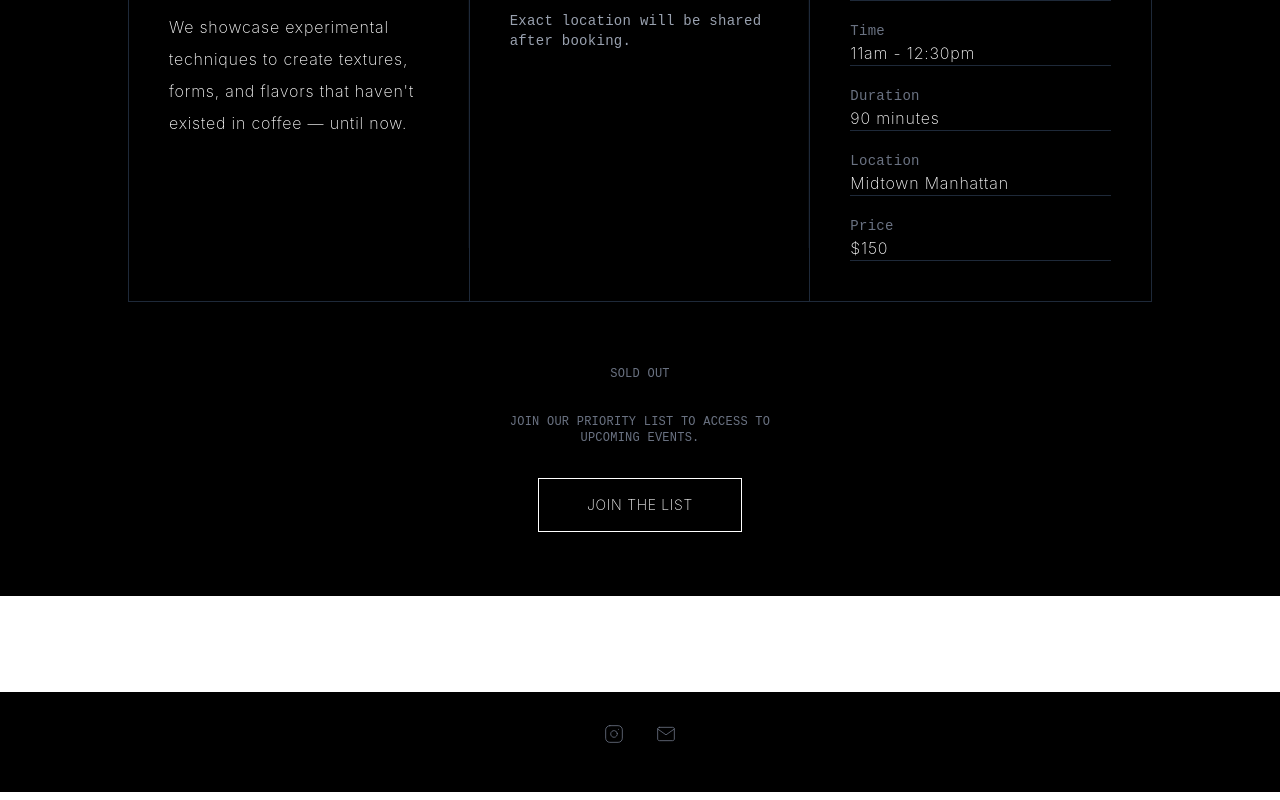
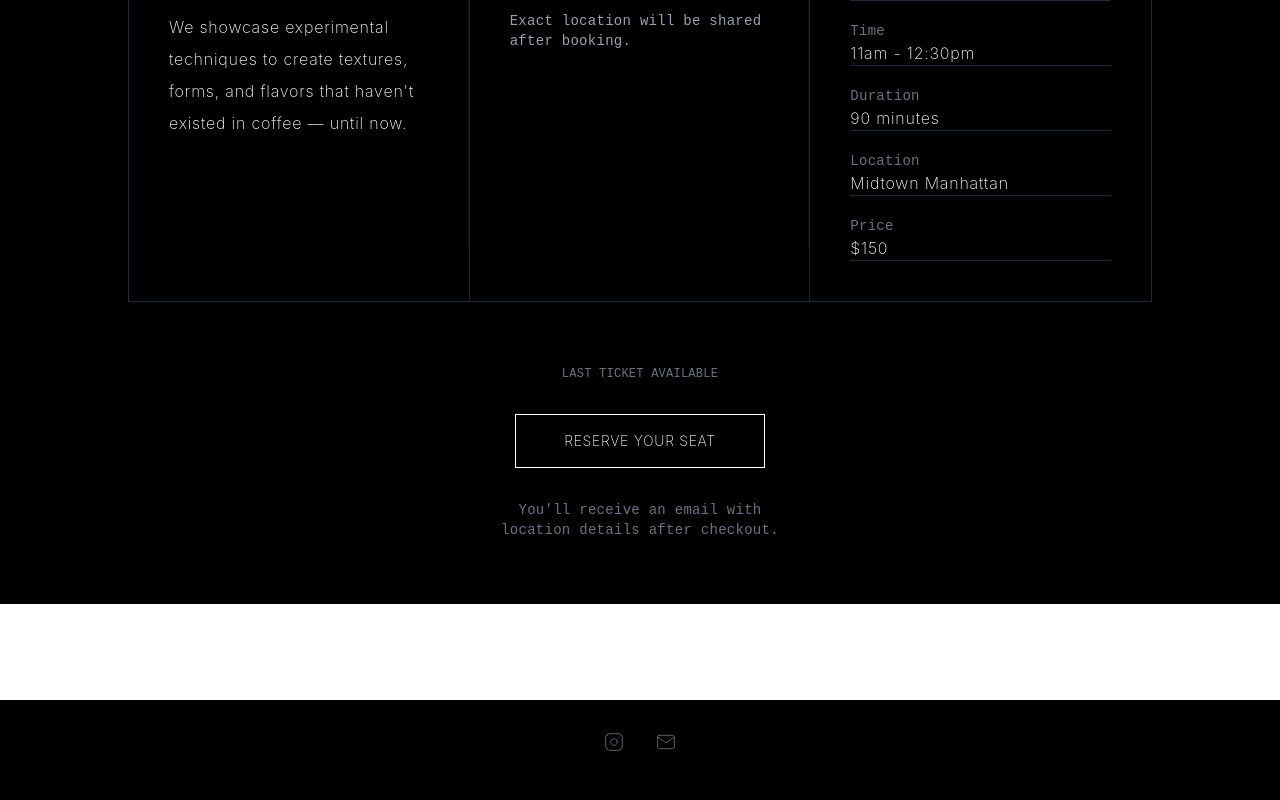
Before and after one commit to christare/tare-website, a Next.js app: page /studio in a window 1280 px wide. Shown: the part 3157-3957 px from the top of the page. Built offline with nearby package versions, Linux system fonts and the light colour scheme.

Commit message:
one ticket left

```diff
--- a/src/app/studio/page.tsx
+++ b/src/app/studio/page.tsx
@@ -905,17 +905,7 @@ export default function StudioPage() {
       className="uppercase text-gray-500 text-xs tracking-[0.2em] mb-8"
       style={monospaceStyle}
     >
-      SOLD OUT
-    </motion.p>
-    <motion.p
-      initial={{ opacity: 0 }}
-      whileInView={{ opacity: 1 }}
-      viewport={{ once: false }}
-      transition={{ duration: 0.8, delay: 0.3 }}
-      className="uppercase text-gray-500 text-xs tracking-[0.2em] mb-8"
-      style={monospaceStyle}
-    >
-      Join our priority list to access to upcoming events.
+      LAST TICKET AVAILABLE
     </motion.p>
 
     {isLoading ? (
@@ -930,24 +920,16 @@ export default function StudioPage() {
         Processing
       </motion.button>
     ) : (
-      // <motion.button
-      //   onClick={handlePurchase}
-      //   whileHover={{ scale: 1.05, borderColor: "#ffffff", color: "#ffffff" }}
-      //   className="border border-white px-12 py-4 text-sm tracking-[0.25em] hover:border-white hover:text-white transition-all duration-700 uppercase font-light"
-      //   style={engineeredStyle}
-      // >
-      //   Reserve Your Seat
-      // </motion.button>
       <motion.button
-        onClick={() => router.push("/")} // or your exact priority list route
+        onClick={handlePurchase}
         whileHover={{ scale: 1.05, borderColor: "#ffffff", color: "#ffffff" }}
         className="border border-white px-12 py-4 text-sm tracking-[0.25em] hover:border-white hover:text-white transition-all duration-700 uppercase font-light"
         style={engineeredStyle}
       >
-        Join The List
+        Reserve Your Seat
       </motion.button>
     )}
-{/*
+
     <motion.p
       initial={{ opacity: 0 }}
       whileInView={{ opacity: 1 }}
@@ -957,7 +939,7 @@ export default function StudioPage() {
       style={monospaceStyle}
     >
       You'll receive an email with location details after checkout.
-    </motion.p> */}
+    </motion.p>
 
     {error && (
       <motion.p
--- a/src/lib/seats.ts
+++ b/src/lib/seats.ts
@@ -19,8 +19,8 @@ const initializeSeatsData = () => {
   if (!fs.existsSync(SEATS_FILE_PATH)) {
     const initialData = {
       studio_01: {
-        booked_seats: 0,
-        available_seats: TOTAL_AVAILABLE_SEATS,
+        booked_seats: 7,
+        available_seats: 1,
         event_date: '2025-06-07'
       }
     };
```
